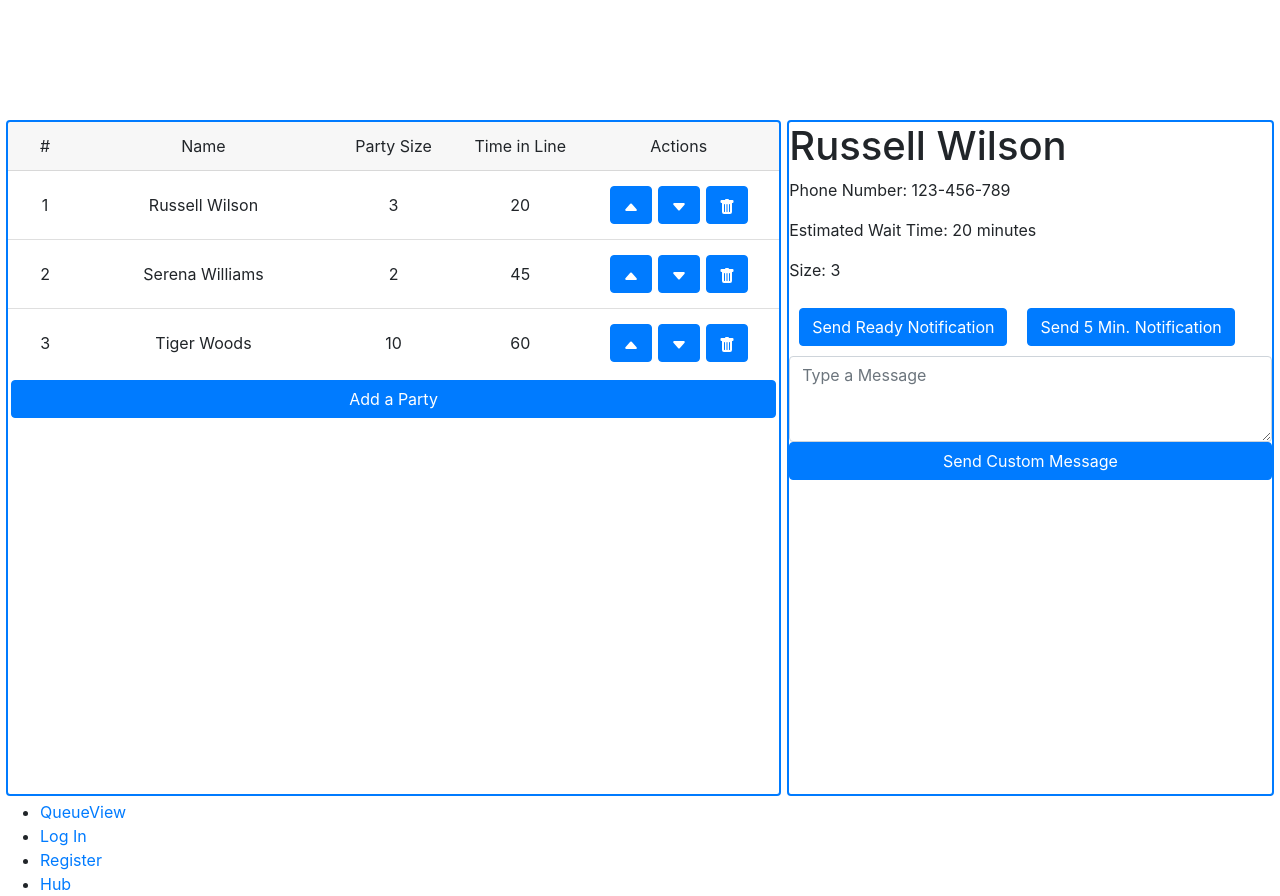
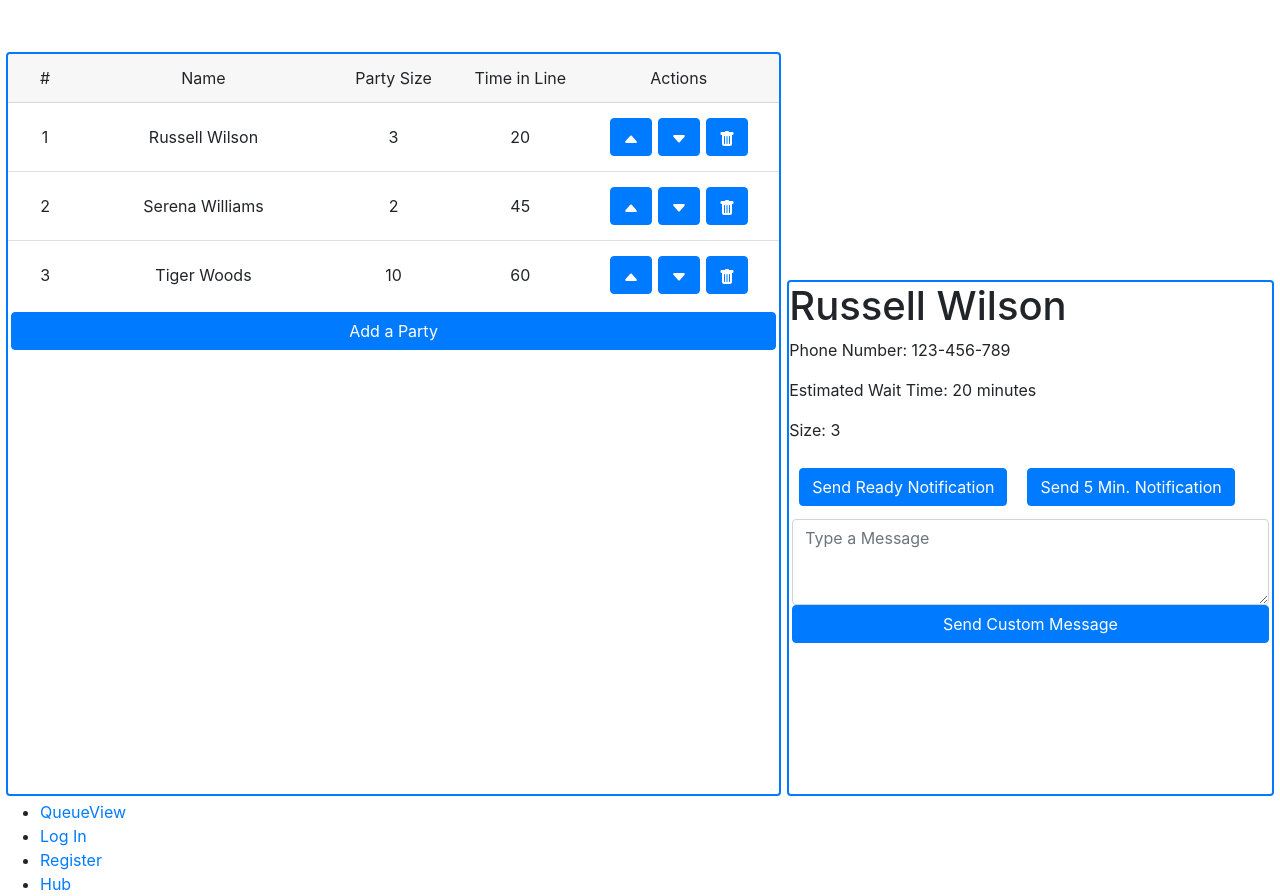
Before and after one commit to radius-queue/web, a React (Create React App) app: page /post-log-in/queue-view in a window 1280 px wide. Built offline with nearby package versions, Linux system fonts and the light colour scheme.

Commit message:
Additional styling for profile card message form.

```diff
--- a/src/post-log-in/queue-view.css
+++ b/src/post-log-in/queue-view.css
@@ -12,7 +12,7 @@
   border: 2pt solid #007bff;
   position: absolute;
   bottom: 0.5vh;
-  top: 15vh;
+  top: 6.5vh;
   left: 0.5vw;
   width: 60.5vw;
 
@@ -28,7 +28,7 @@
   border: 2pt solid #007bff;
   position: absolute;
   bottom: 0.5vh;
-  top: 15vh;
+  top: 35vh;
   right: 0.5vw;
   width: 38vw;
   overflow: scroll;
@@ -42,6 +42,7 @@
   cursor: pointer;
 }
 
-#add-customer-button {
+.almost-width {
+  width: calc(100% - 6px);
   margin: 3px;
 }
--- a/src/post-log-in/queue-view.tsx
+++ b/src/post-log-in/queue-view.tsx
@@ -30,7 +30,7 @@ const UserCard = ({party} : CardProps) => {
         <Button style={{margin: '10px'}}>Send Ready Notification</Button>
         <Button style={{margin: '10px'}}>Send 5 Min. Notification</Button>
       </div>
-      <Form.Group>
+      <Form.Group className='almost-width'>
         <Form.Control
           as='textarea'
           placeholder='Type a Message'
@@ -111,7 +111,7 @@ const QueueList = ({queue, showParty, setQueue, showAddModal, showDeleteModal} :
             </Row>
           </ListGroup.Item>))}
       </ListGroup>
-      <Button id="add-customer-button" onClick={showAddModal}>Add a Party</Button>
+      <Button className='almost-width' onClick={showAddModal}>Add a Party</Button>
     </Card>
   );
 };
```
